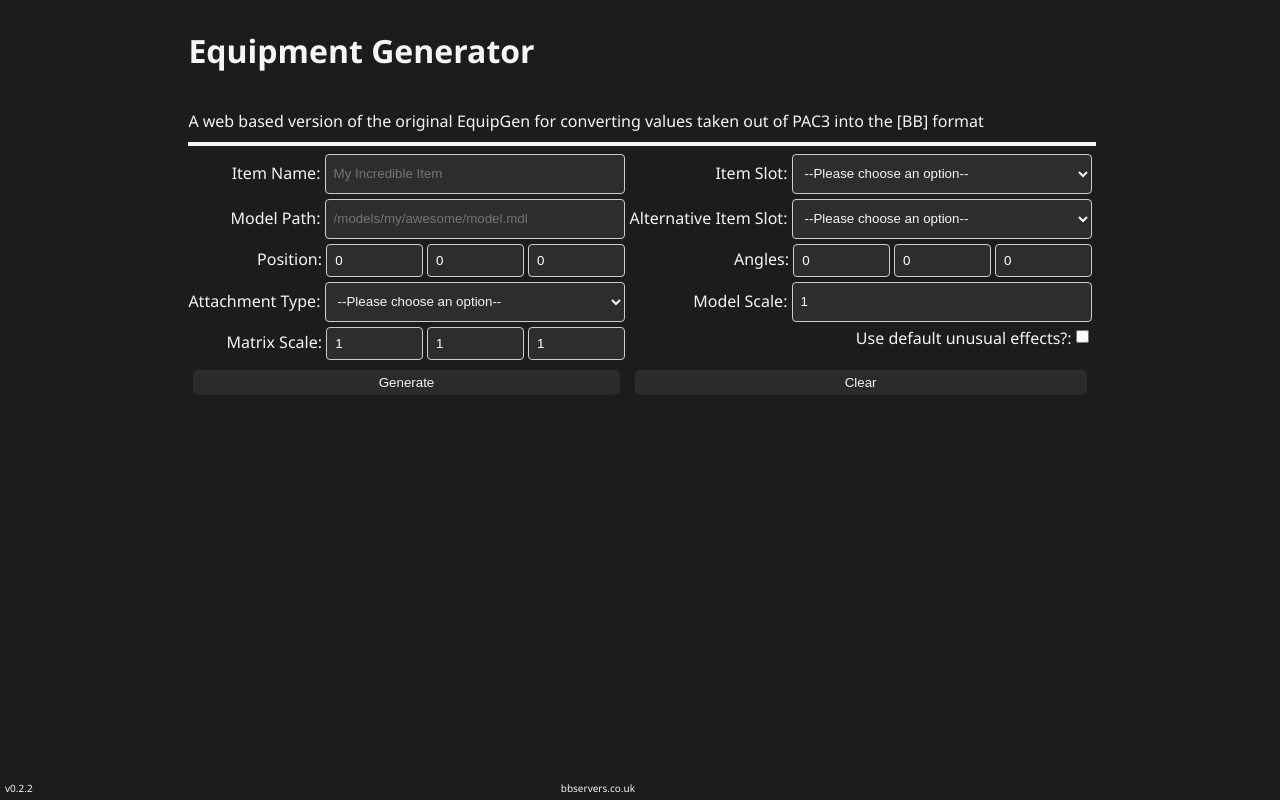
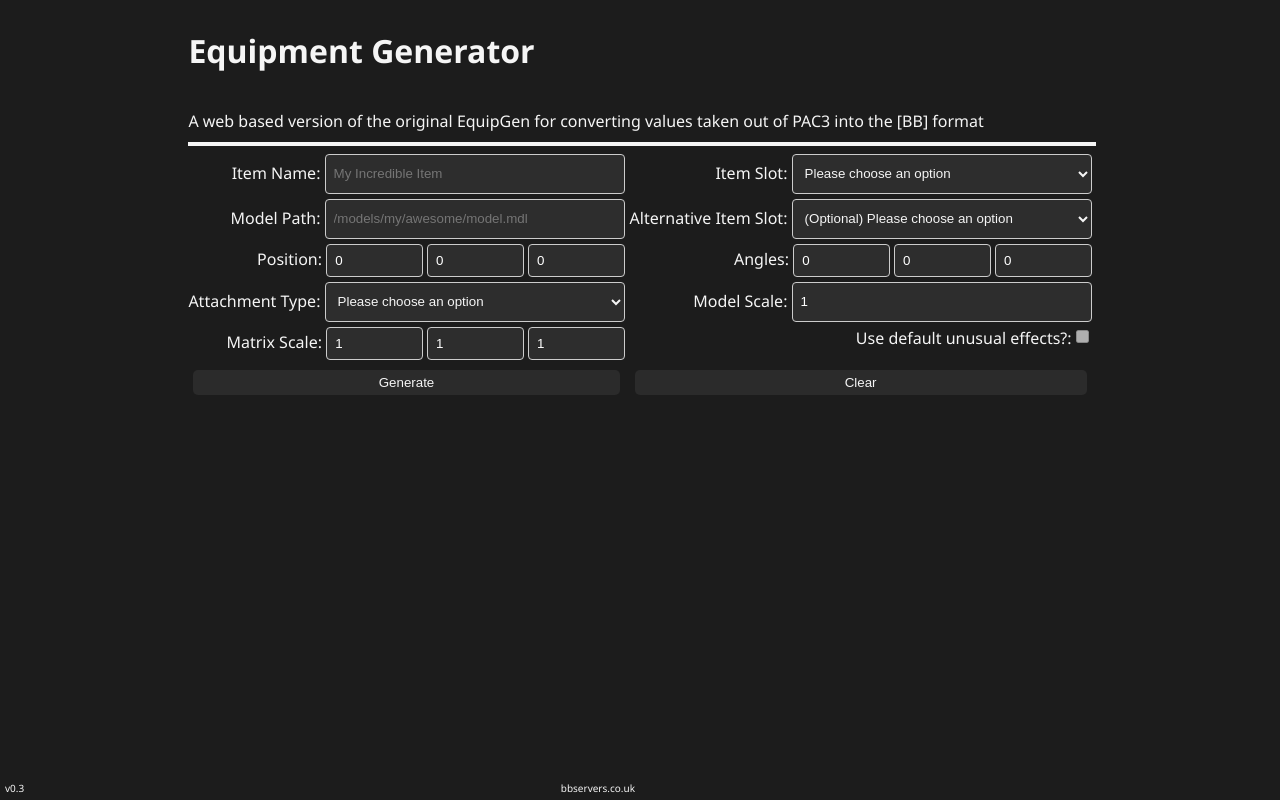
Before and after one commit to BB-Games/EquipGen, a SvelteKit app: page / in a window 1280 px wide. Built offline with nearby package versions, Linux system fonts and the light colour scheme.

Commit message:
Add some extra validation to help guide users more faithfully

```diff
--- a/src/components/checkbox.svelte
+++ b/src/components/checkbox.svelte
@@ -1,13 +1,14 @@
 <script>
   export let set = false;
   export let label = "";
+  export let disabled = false;
 
   // function to convert boolean to 0 or 1
 </script>
 
 <label>
   {label}:
-  <input type="checkbox" bind:checked={set} />
+  <input type="checkbox" {disabled} bind:checked={set} />
 </label>
 
 <style>
--- a/src/components/dropdown-attachments.svelte
+++ b/src/components/dropdown-attachments.svelte
@@ -101,7 +101,7 @@
 <label
   >{label}:
   <select id="dropdown" on:change={handleSelect} required={actualRequired}>
-    <option value="">--Please choose an option--</option>
+    <option value="">Please choose an option</option>
     {#each Object.keys(attachmentArray) as attachment}
       <optgroup label={attachment}>
         {#each attachmentArray[attachment] as attachmentOption}
--- a/src/components/dropdown.svelte
+++ b/src/components/dropdown.svelte
@@ -1,5 +1,6 @@
 <script>
   export let selectedOption = "";
+  export let optional = "false";
 
   function handleSelect(event) {
     selectedOption = event.target.value;
@@ -15,7 +16,11 @@
 <label
   >{label}:
   <select id="dropdown" on:change={handleSelect} required={actualRequired}>
-    <option value="">--Please choose an option--</option>
+    {#if optional === "true"}
+      <option value="">(Optional) Please choose an option</option>
+    {:else}
+      <option value="">Please choose an option</option>
+    {/if}
     {#each Object.keys(attachmentArray) as attachment}
       <option value={attachmentArray[attachment]}
         >{attachmentArray[attachment]}</option
--- a/src/routes/+page.svelte
+++ b/src/routes/+page.svelte
@@ -5,7 +5,7 @@
   import Numgroup from "../components/numgroup.svelte";
   import Checkbox from "../components/checkbox.svelte";
 
-  let version = "0.2.2";
+  let version = "0.3";
   let itemType = Object();
   itemType = [
     "ITEM_EQUIP_SLOT_HEAD",
@@ -48,6 +48,22 @@
     },
   };
 
+  let unusualCheckboxDisabled = false;
+
+  $: {
+    if (
+      formData.itemSlot == "ITEM_EQUIP_SLOT_HEAD" ||
+      formData.itemSlot == "ITEM_EQUIP_SLOT_FACE" ||
+      formData.altItemSlot == "ITEM_EQUIP_SLOT_HEAD" ||
+      formData.altItemSlot == "ITEM_EQUIP_SLOT_FACE"
+    ) {
+      unusualCheckboxDisabled = false;
+    } else {
+      unusualCheckboxDisabled = true;
+      formData.defaultUnusual = false;
+    }
+  }
+
   let modelValidation = true;
 
   // Handle the button generate logic.
@@ -64,7 +80,7 @@
       return;
     }
 
-    let baseString = `-- ${formData.itemName}\n -- EquipGen version: ${version}\nBB.EquipableItemData[<ID>] = {\n`;
+    let baseString = `-- ${formData.itemName}\n-- EquipGen version: ${version}\nBB.EquipableItemData[<ID>] = {\n`;
     baseString += `\tSlot = ${formData.itemSlot},\n`;
     if (formData.altItemSlot != "") {
       baseString += `\tAltSlot = ${formData.altItemSlot},\n`;
@@ -141,6 +157,7 @@
     label="Alternative Item Slot"
     attachmentArray={itemType}
     bind:selectedOption={formData.altItemSlot}
+    optional="true"
   />
 
   <Numgroup
@@ -179,6 +196,7 @@
   <Checkbox
     label="Use default unusual effects?"
     bind:set={formData.defaultUnusual}
+    disabled={unusualCheckboxDisabled}
   />
 
   <button type="submit">Generate</button>
```
